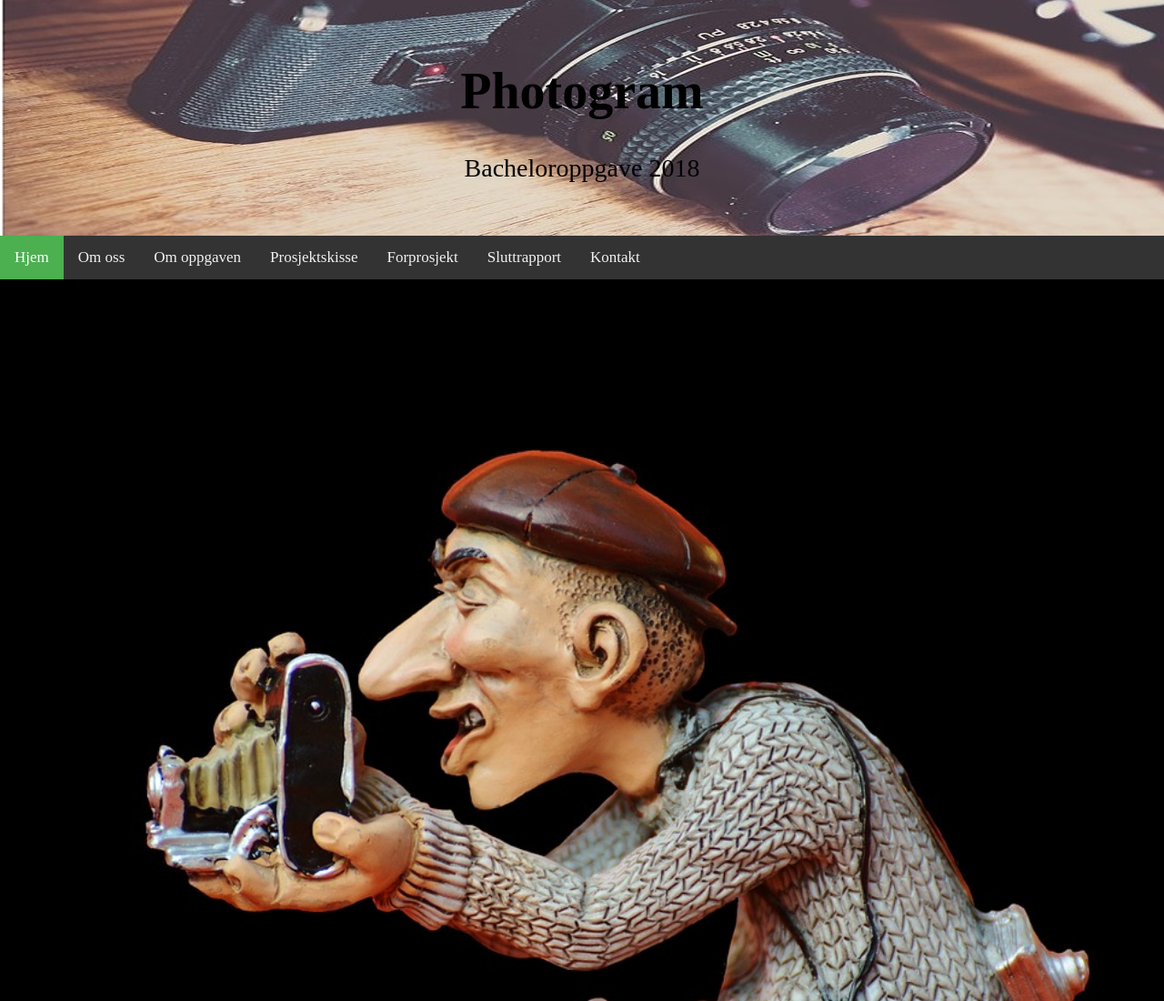
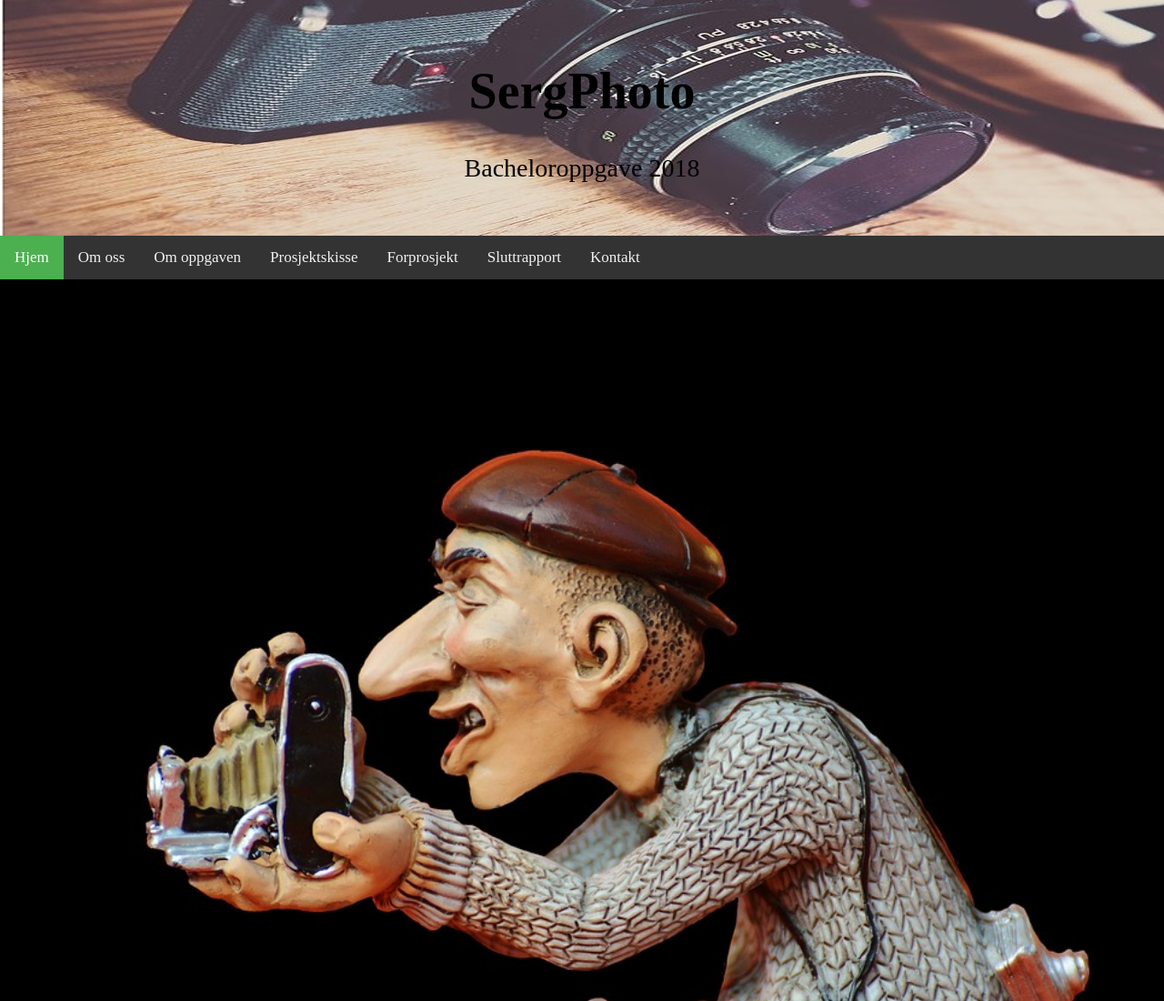
Before and after one commit to kasior251/bachelorside, a plain HTML site: page index.html in a window 1280 px wide. Shown: the top 1100 px of the page at 91% size. Drawn offline with Linux system fonts and the light colour scheme.

Commit message:
Update index.html

```diff
--- a/index.html
+++ b/index.html
@@ -5,13 +5,13 @@
 <meta charset="utf-8" />
 <link rel="stylesheet" href="style.css" >
 <script src="jquery-3.2.1.js"></script>
-<title>Photogram</title>
+<title>SergPhoto</title>
 
 </head>
 <body>
 
 <div id="header">
-  <h1>Photogram</h1>
+  <h1>SergPhoto</h1>
   <p>Bacheloroppgave 2018</p>
 </div>
 
```
